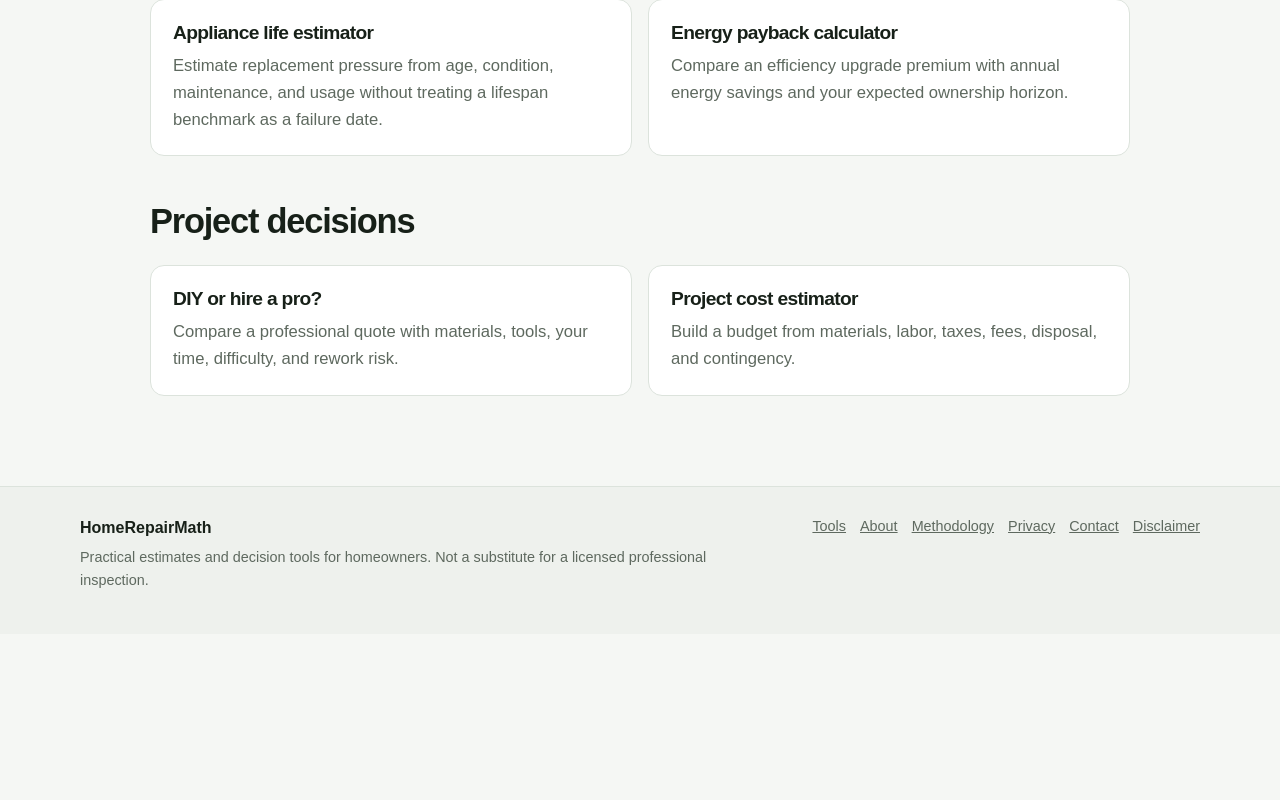
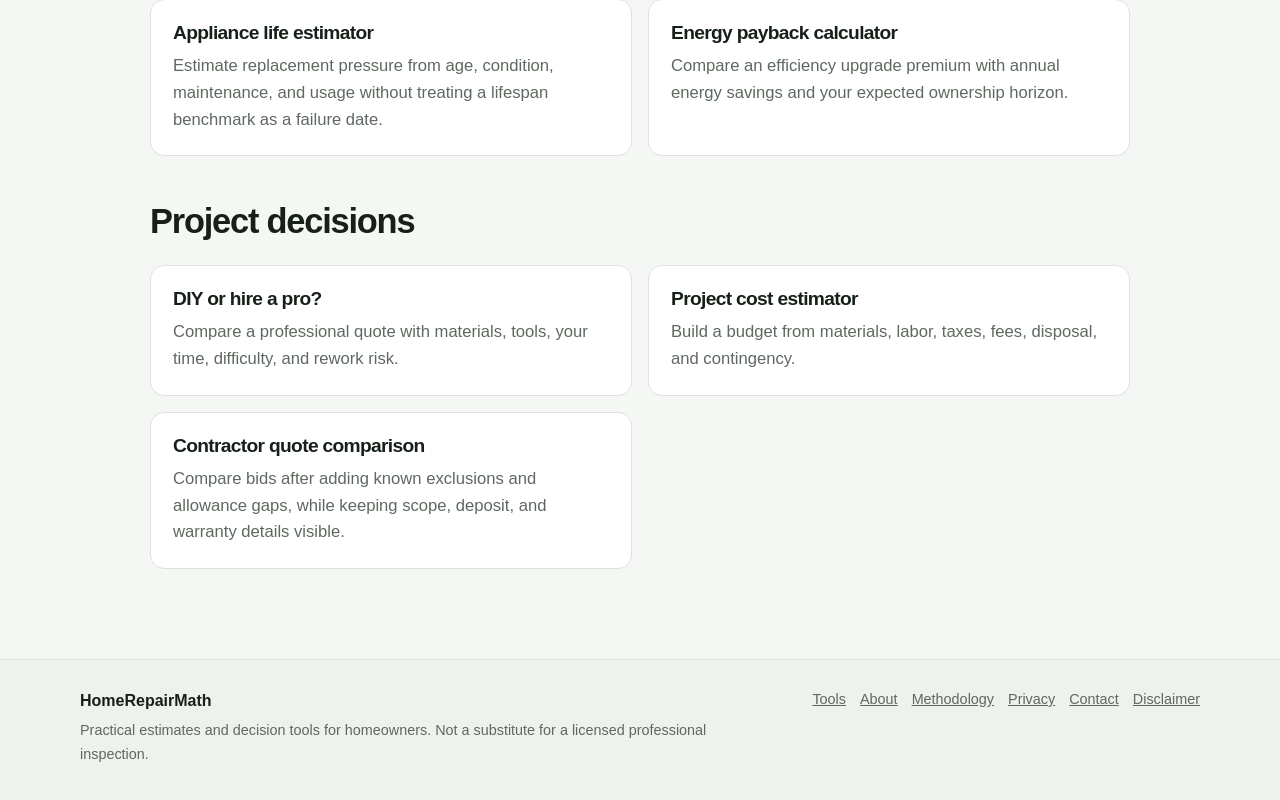
Before and after one commit to alexsulpizio-stack/HomeRepairMath, a Next.js app: page /tools in a window 1280 px wide. Shown: the part 967-1767 px from the top of the page. Before the commit the page ends 1601 px from the top, so only its background shows below. Built offline with nearby package versions, Linux system fonts and the light colour scheme; no server answers.

Commit message:
Add quote comparison to tools

```diff
--- a/app/tools/page.tsx
+++ b/app/tools/page.tsx
@@ -47,6 +47,10 @@ export default function ToolsPage() {
           <h3>Project cost estimator</h3>
           <p>Build a budget from materials, labor, taxes, fees, disposal, and contingency.</p>
         </Link>
+        <Link className="tool-card linked-card" href="/contractor-quote-comparison">
+          <h3>Contractor quote comparison</h3>
+          <p>Compare bids after adding known exclusions and allowance gaps, while keeping scope, deposit, and warranty details visible.</p>
+        </Link>
       </div>
     </main>
   );
```
